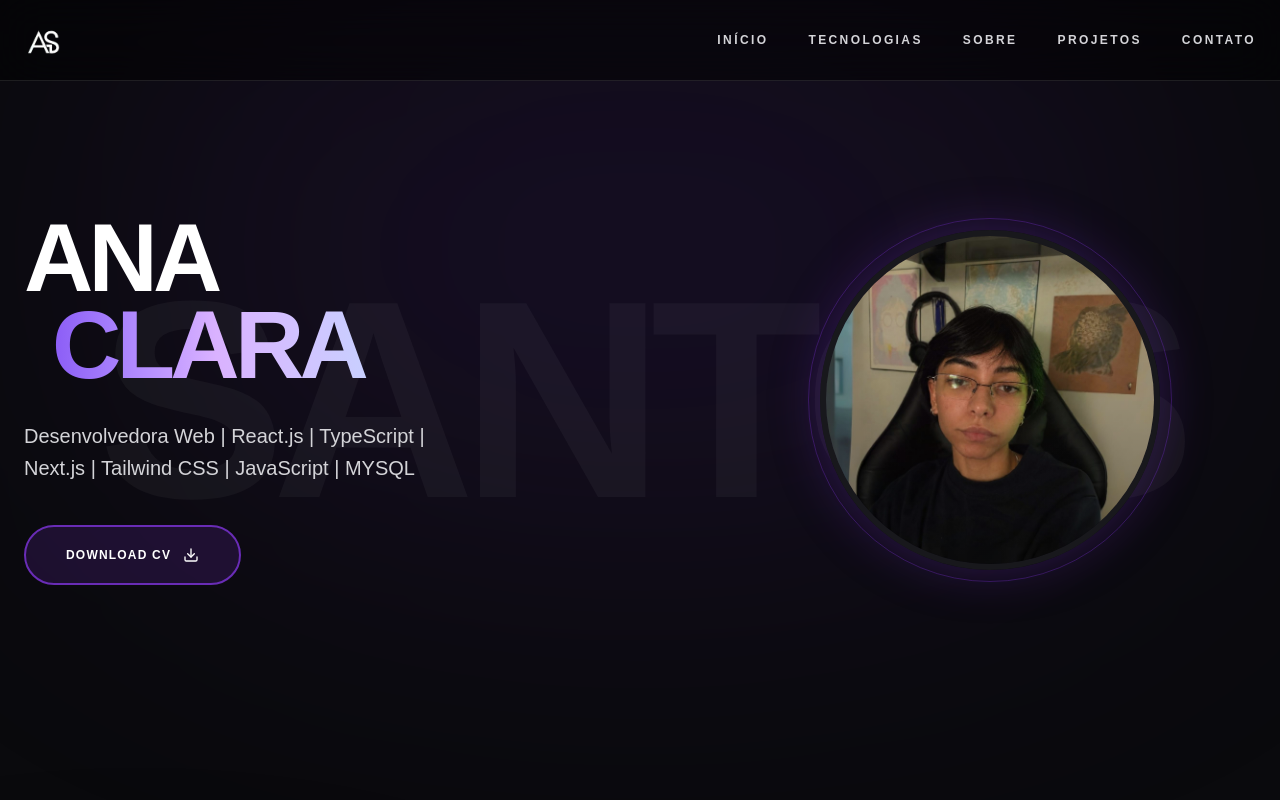
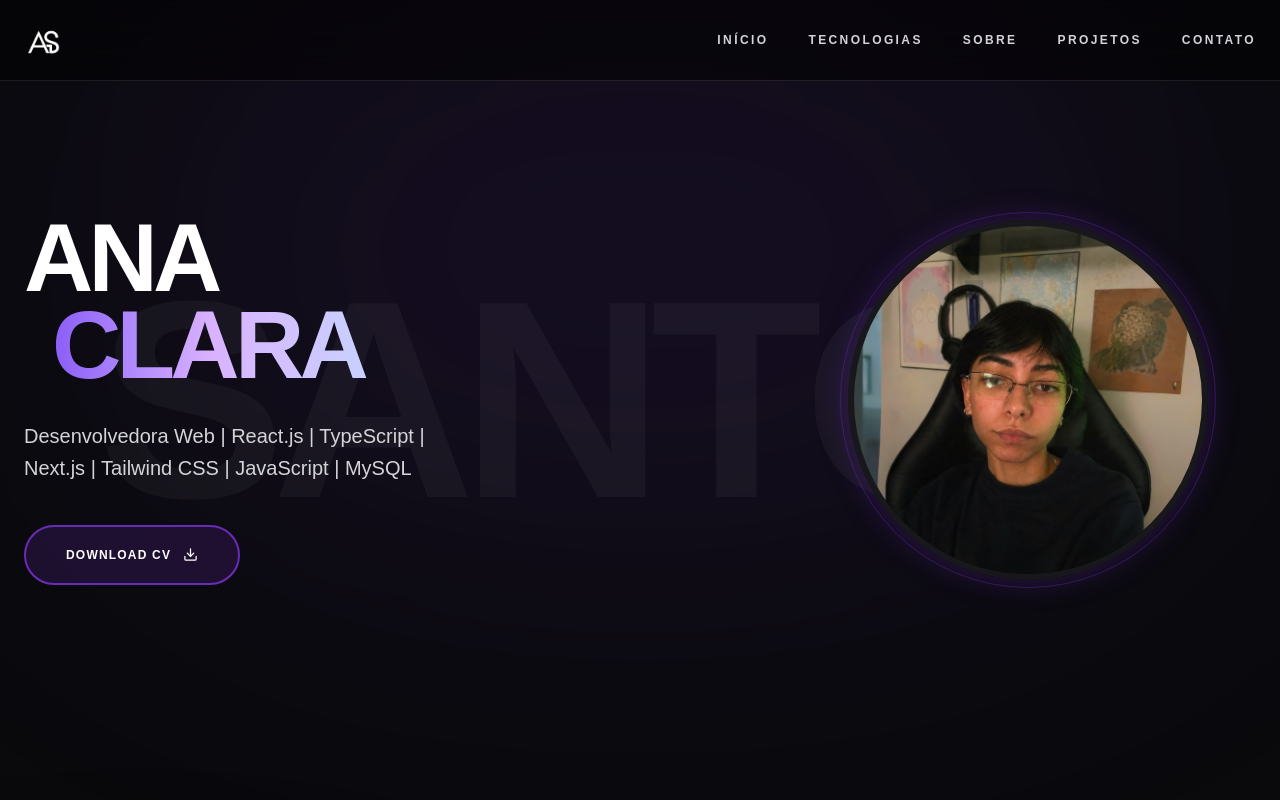
Before and after one commit to AnaClara-S-Pereira/Portfolio, a Next.js app: page / in a window 1280 px wide. Shown: the top 800 px of the page. Built offline with nearby package versions, Linux system fonts and the light colour scheme.

Commit message:
Alinhando responsividade.

```diff
--- a/app/page.tsx
+++ b/app/page.tsx
@@ -17,26 +17,23 @@ const tecnologias = [
   { nome: "Git", src: "https://cdn.jsdelivr.net/gh/devicons/devicon@latest/icons/git/git-original.svg" },
   { nome: "PHP", src: "https://cdn.jsdelivr.net/gh/devicons/devicon@latest/icons/php/php-original.svg" },
   { nome: "MySQL", src: "https://cdn.jsdelivr.net/gh/devicons/devicon@latest/icons/mysql/mysql-original.svg" },
-
 ];
 
 export default function PortfolioHub() {
   return (
     <div className="bg-[#0a0a0d] min-h-screen text-zinc-200 font-sans selection:bg-[#692CB6]/40 selection:text-white overflow-x-hidden relative">
-
-      {/* GLOWS DE ILUMINAÇÃO DE FUNDO */}
-      <div className="absolute top-0 left-1/2 -translate-x-1/2 w-[1000px] h-[500px] bg-[#692CB6]/15 blur-[160px] pointer-events-none rounded-full" />
-      <div className="absolute top-[35%] -left-40 w-[600px] h-[600px] bg-purple-900/15 blur-[180px] pointer-events-none rounded-full" />
-      <div className="absolute top-[70%] -right-40 w-[600px] h-[600px] bg-[#692CB6]/15 blur-[180px] pointer-events-none rounded-full" />
+      <div className="absolute top-0 left-1/2 -translate-x-1/2 w-full max-w-[1000px] h-[300px] md:h-[500px] bg-[#692CB6]/15 blur-[120px] md:blur-[160px] pointer-events-none rounded-full" />
+      <div className="absolute top-[35%] -left-40 w-[300px] md:w-[600px] h-[300px] md:h-[600px] bg-purple-900/15 blur-[120px] md:blur-[180px] pointer-events-none rounded-full" />
+      <div className="absolute top-[70%] -right-40 w-[300px] md:w-[600px] h-[300px] md:h-[600px] bg-[#692CB6]/15 blur-[120px] md:blur-[180px] pointer-events-none rounded-full" />
 
       {/* NAVBAR */}
       <nav className="fixed top-0 w-full z-50 border-b border-white/10 backdrop-blur-xl bg-black/50 transition-all duration-300">
-        <div className="max-w-7xl mx-auto px-6 h-20 flex justify-between items-center">
-          <div className="relative w-10 h-10 hover:opacity-80 transition-opacity cursor-pointer">
+        <div className="max-w-7xl mx-auto px-4 sm:px-6 h-16 md:h-20 flex justify-between items-center">
+          <div className="relative w-8 h-8 md:w-10 md:h-10 hover:opacity-80 transition-opacity cursor-pointer">
             <Image src="/logo.png" alt="A.S" fill sizes="40px" className="object-contain" />
           </div>
 
-          <div className="hidden md:flex gap-10 text-xs font-semibold uppercase tracking-[0.2em] text-zinc-300">
+          <div className="hidden md:flex gap-6 lg:gap-10 text-xs font-semibold uppercase tracking-[0.2em] text-zinc-300">
             <a href="#home" className="hover:text-white hover:drop-shadow-[0_0_8px_rgba(255,255,255,0.5)] transition-all">Início</a>
             <a href="#tecnologias" className="hover:text-white hover:drop-shadow-[0_0_8px_rgba(255,255,255,0.5)] transition-all">Tecnologias</a>
             <a href="#sobre" className="hover:text-white hover:drop-shadow-[0_0_8px_rgba(255,255,255,0.5)] transition-all">Sobre</a>
@@ -46,68 +43,74 @@ export default function PortfolioHub() {
         </div>
       </nav>
 
-      {/* HERO / HEADER */}
-      <header id="home" className="relative min-h-screen flex items-center justify-center pt-24 pb-12 md:py-0 px-6 overflow-hidden">
-        <div className="absolute inset-0 flex items-center justify-center overflow-hidden pointer-events-none select-none z-0">
-          <h1 className="text-[17vw] md:text-[22vw] font-black text-white/[0.04] leading-none uppercase tracking-tighter whitespace-nowrap">
+      {/* HEADER */}
+      <header id="home" className="relative min-h-[85vh] md:min-h-screen flex items-center justify-center pt-24 pb-12 md:py-0 px-4 sm:px-6 overflow-hidden">
+        {/* SANTOS de fundo apenas no desktop */}
+        <div className="absolute inset-0 hidden md:flex items-center justify-center overflow-hidden pointer-events-none select-none z-0">
+          <h1 className="text-[22vw] font-black text-white/[0.04] leading-none uppercase tracking-tighter whitespace-nowrap">
             SANTOS
           </h1>
         </div>
 
-        <div className="max-w-7xl w-full flex flex-col md:flex-row items-center justify-between relative z-10 gap-10 md:gap-0">
+        <div className="max-w-7xl w-full flex flex-col-reverse md:flex-row items-center justify-between relative z-10 gap-6 md:gap-0">
+
+          {/* TEXTOS E BOTÃO */}
           <div className="flex flex-col items-center md:items-start text-center md:text-left z-20">
-            <h1 className="text-6xl md:text-8xl font-black text-white mb-2 tracking-tighter leading-[0.9]">
+            <h1 className="text-4xl sm:text-6xl md:text-8xl font-black text-white mb-2 tracking-tighter leading-[0.95] md:leading-[0.9]">
               ANA <br />
-              <span className="text-transparent md:ml-7 bg-clip-text bg-gradient-to-r from-[#8B5CF6] via-purple-300 to-indigo-200 pr-4">
+              <span className="text-transparent md:ml-7 bg-clip-text bg-gradient-to-r from-[#8B5CF6] via-purple-300 to-indigo-200 pr-2">
                 CLARA
               </span>
             </h1>
-            <p className="text-zinc-300 text-lg md:text-xl font-medium mt-6 mb-10 max-w-md leading-relaxed">
-              Desenvolvedora Web | React.js | TypeScript | Next.js | Tailwind CSS | JavaScript | MYSQL
+            <p className="text-zinc-300 text-xs sm:text-base md:text-xl font-medium mt-2 md:mt-6 mb-6 md:mb-10 max-w-xs sm:max-w-md leading-relaxed">
+              Desenvolvedora Web | React.js | TypeScript | Next.js | Tailwind CSS | JavaScript | MySQL
             </p>
 
             <a href="/AnaClaraSantosPereira_Curriculo.pdf" download="Currículo_Ana_Clara_Santos_Pereira.pdf">
-              <button className="flex items-center border-2 border-[#692CB6] gap-3 text-white font-black px-10 py-5 rounded-full uppercase text-xs tracking-widest bg-[#692CB6]/20 hover:bg-[#692CB6] transition-all duration-300 cursor-pointer hover:scale-105 hover:shadow-[0_0_30px_rgba(105,44,182,0.5)]">
+              <button className="flex items-center border-2 border-[#692CB6] gap-3 text-white font-black px-7 py-3 md:px-10 md:py-5 rounded-full uppercase text-[11px] md:text-xs tracking-widest bg-[#692CB6]/20 hover:bg-[#692CB6] transition-all duration-300 cursor-pointer hover:scale-105 hover:shadow-[0_0_30px_rgba(105,44,182,0.5)]">
                 Download CV
-                <Download size={16} />
+                <Download size={15} />
               </button>
             </a>
           </div>
 
-          <div className="relative mt-4 md:mt-0 z-10 -translate-x-10 md:-translate-x-24">
-            <div className="absolute -inset-3 border border-[#692CB6]/40 rounded-full animate-pulse" />
-            <div className="relative w-36 h-36 sm:w-60 sm:h-60 md:w-[340px] md:h-[340px] overflow-hidden rounded-full border-[6px] border-[#18181c] shadow-[0_0_50px_rgba(105,44,182,0.35)] group">
+          {/* FOTO (Menor no mobile para não ocupar a tela toda) */}
+          <div className="relative z-10 md:translate-x-0 lg:-translate-x-12">
+            <div className="absolute -inset-2 border border-[#692CB6]/40 rounded-full animate-pulse" />
+            <div className="relative w-36 h-36 sm:w-48 sm:h-48 md:w-[320px] md:h-[320px] lg:w-[360px] lg:h-[360px] overflow-hidden rounded-full border-[4px] md:border-[6px] border-[#18181c] shadow-[0_0_30px_rgba(105,44,182,0.35)] group">
               <Image
-                src="/eu3.jpeg"
+                src="/AnaClara.jpeg"
                 alt="Ana Clara"
                 fill
                 priority
                 className="cursor-pointer group-hover:scale-105 transition-all duration-700 object-cover"
-                sizes="(max-width: 768px) 144px, 360px"
+                sizes="(max-width: 640px) 144px, (max-width: 768px) 192px, 360px"
               />
-              <div className="absolute inset-0 bg-gradient-to-t from-black via-black/40 to-transparent opacity-30 pointer-events-none" />  </div>
+              <div className="absolute inset-0 bg-gradient-to-t from-black via-transparent to-transparent opacity-30 pointer-events-none" />
+            </div>
           </div>
+
         </div>
       </header>
 
       {/* SEÇÃO TECNOLOGIAS */}
-      <section id="tecnologias" className="py-24 px-6 relative z-10 bg-[#0f0f14]/60 border-y border-white/5 backdrop-blur-sm">
+      <section id="tecnologias" className="py-16 md:py-24 px-4 sm:px-6 relative z-10 bg-[#0f0f14]/60 border-y border-white/5 backdrop-blur-sm">
         <div className="max-w-6xl mx-auto">
-          <div className="flex flex-col items-center mb-16">
+          <div className="flex flex-col items-center mb-10 md:mb-16">
             <span className="text-xs uppercase tracking-[0.3em] text-[#8B5CF6] font-bold mb-2">Stack Técnica</span>
-            <h2 className="text-3xl md:text-5xl font-black text-white tracking-tight">
+            <h2 className="text-2xl sm:text-3xl md:text-5xl font-black text-white tracking-tight text-center">
               Tecnologias & Ferramentas
             </h2>
             <div className="h-1 w-12 bg-gradient-to-r from-[#692CB6] to-purple-400 rounded-full mt-4" />
           </div>
 
-          <div className="flex flex-wrap items-center justify-center gap-8 md:gap-12">
+          <div className="flex flex-wrap items-center justify-center gap-6 sm:gap-8 md:gap-12">
             {tecnologias.map((tech) => (
               <div
                 key={tech.nome}
                 className="group flex flex-col items-center justify-center cursor-pointer transition-all duration-300"
               >
-                <div className="relative w-12 h-12 md:w-14 md:h-14 mb-3 transition-all duration-300 group-hover:-translate-y-2 group-hover:drop-shadow-[0_10px_20px_rgba(139,92,246,0.6)]">
+                <div className="relative w-10 h-10 sm:w-12 sm:h-12 md:w-14 md:h-14 mb-2 md:mb-3 transition-all duration-300 group-hover:-translate-y-2 group-hover:drop-shadow-[0_10px_20px_rgba(139,92,246,0.6)]">
                   <Image
                     src={tech.src}
                     alt={tech.nome}
@@ -116,7 +119,7 @@ export default function PortfolioHub() {
                     unoptimized
                   />
                 </div>
-                <span className="text-xs font-semibold text-zinc-400 group-hover:text-white transition-colors tracking-wide">
+                <span className="text-[11px] sm:text-xs font-semibold text-zinc-400 group-hover:text-white transition-colors tracking-wide">
                   {tech.nome}
                 </span>
               </div>
@@ -126,19 +129,19 @@ export default function PortfolioHub() {
       </section>
 
       {/* SEÇÃO SOBRE MIM */}
-      <section id="sobre" className="relative py-28 px-6">
+      <section id="sobre" className="relative py-16 md:py-28 px-4 sm:px-6">
         <div className="max-w-6xl mx-auto">
-          <div className="flex flex-col items-center mb-16">
+          <div className="flex flex-col items-center mb-10 md:mb-16">
             <span className="text-xs uppercase tracking-[0.3em] text-[#8B5CF6] font-bold mb-2">Minha História</span>
-            <h3 className="text-4xl md:text-6xl font-black text-white tracking-tight">
+            <h3 className="text-3xl sm:text-4xl md:text-6xl font-black text-white tracking-tight text-center">
               Sobre mim
             </h3>
             <div className="h-1 w-16 bg-gradient-to-r from-[#692CB6] to-purple-400 rounded-full mt-4" />
           </div>
 
-          <div className="grid grid-cols-1 lg:grid-cols-2 gap-12 items-center">
-            {/* LADO ESQUERDO: CARD DE CÓDIGO (Mais Iluminado e Nítido) */}
-            <div className="bg-[#15151a] border border-white/15 rounded-2xl p-6 shadow-[0_10px_30px_rgba(0,0,0,0.6)] font-mono text-sm relative overflow-hidden group hover:border-[#8B5CF6]/60 transition-all duration-300">
+          <div className="grid grid-cols-1 lg:grid-cols-2 gap-8 md:gap-12 items-center">
+            {/* CARD DE CÓDIGO */}
+            <div className="bg-[#15151a] border border-white/15 rounded-2xl p-5 sm:p-6 shadow-[0_10px_30px_rgba(0,0,0,0.6)] font-mono text-xs sm:text-sm relative overflow-hidden group hover:border-[#8B5CF6]/60 transition-all duration-300">
               <div className="flex items-center gap-2 mb-4 border-b border-white/10 pb-3">
                 <div className="w-3 h-3 rounded-full bg-red-500/80" />
                 <div className="w-3 h-3 rounded-full bg-yellow-500/80" />
@@ -146,7 +149,7 @@ export default function PortfolioHub() {
                 <span className="text-xs text-zinc-400 ml-2">desenvolvedora.ts</span>
               </div>
 
-              <div className="space-y-2 text-xs md:text-sm leading-relaxed">
+              <div className="space-y-2 leading-relaxed">
                 <p className="text-purple-300"><span className="text-pink-400">const</span> desenvolvedora = &#123;</p>
                 <p className="pl-4 text-zinc-200">nome: <span className="text-emerald-300">&quot;Ana Clara Santos&quot;</span>,</p>
                 <p className="pl-4 text-zinc-200">foco: <span className="text-emerald-300">&quot;Full Stack &amp; UI/UX Design&quot;</span>,</p>
@@ -161,15 +164,15 @@ export default function PortfolioHub() {
               </div>
             </div>
 
-            {/* LADO DIREITO: TEXTO COM MAIS CONTRASTE */}
-            <div className="space-y-6 text-zinc-300 text-md leading-relaxed text-left">
+            {/* LADO DIREITO */}
+            <div className="space-y-4 md:space-y-6 text-zinc-300 text-sm sm:text-base md:text-md leading-relaxed text-left">
               <p>
                 Minha história na tecnologia começou no ensino técnico (AMS), onde aprendi a base de lógica de programação. Hoje, cursando Análise e Desenvolvimento de Sistemas, foco meus projetos na linguagem <span className="text-white font-semibold">React.js, Next.js e TypeScript</span>.
               </p>
               <p>
                 Gosto de pensar em problemas reais e transformar em interfaces <span className="text-white font-medium">autênticas, bonitas e fáceis de usar</span>. Para mim, o código só faz sentido quando resolve alguma dor de verdade ou ajuda um grupo de pessoas que realmente precisa.
               </p>
-              <p className="text-base text-zinc-400">
+              <p className="text-zinc-400">
                 Estou sempre criando projetos práticos para evoluir e quero trocar experiências com times que também acreditam em tecnologia com propósito.
               </p>
             </div>
@@ -178,11 +181,11 @@ export default function PortfolioHub() {
       </section>
 
       {/* PROJETOS */}
-      <section id="portfolios" className="py-28 px-6 bg-[#0e0e12] border-y border-white/10 relative">
+      <section id="portfolios" className="py-16 md:py-28 px-4 sm:px-6 bg-[#0e0e12] border-y border-white/10 relative">
         <div className="max-w-7xl mx-auto w-full">
-          <div className="flex flex-col items-center mb-16">
+          <div className="flex flex-col items-center mb-10 md:mb-16">
             <span className="text-xs uppercase tracking-[0.3em] text-[#8B5CF6] font-bold mb-2">Portfólio</span>
-            <h2 className="text-4xl md:text-6xl font-black text-white tracking-tight">
+            <h2 className="text-3xl sm:text-4xl md:text-6xl font-black text-white tracking-tight text-center">
               Projetos em Destaque
             </h2>
             <div className="h-1 w-16 bg-gradient-to-r from-[#692CB6] to-purple-400 rounded-full mt-4" />
@@ -200,32 +203,32 @@ export default function PortfolioHub() {
       </section>
 
       {/* CONTATO */}
-      <section id="contato" className="w-full py-24 px-6 relative">
-        <div className="max-w-5xl mx-auto bg-gradient-to-r from-[#181820] via-[#121218] to-[#181820] border border-white/15 rounded-2xl p-8 md:p-12 backdrop-blur-2xl shadow-[0_10px_40px_rgba(0,0,0,0.7)]">
+      <section id="contato" className="w-full py-16 md:py-24 px-4 sm:px-6 relative">
+        <div className="max-w-5xl mx-auto bg-gradient-to-r from-[#181820] via-[#121218] to-[#181820] border border-white/15 rounded-2xl p-6 sm:p-8 md:p-12 backdrop-blur-2xl shadow-[0_10px_40px_rgba(0,0,0,0.7)]">
           <div className="flex flex-col md:flex-row items-center justify-between gap-8 text-center md:text-left">
             <div className="max-w-xl">
               <span className="text-xs uppercase tracking-[0.3em] text-[#8B5CF6] font-bold mb-2 block">
                 Vamos Conversar?
               </span>
-              <h2 className="text-3xl md:text-4xl font-black text-white tracking-wide mb-3">
+              <h2 className="text-2xl sm:text-3xl md:text-4xl font-black text-white tracking-wide mb-3">
                 Entre em Contato
               </h2>
-              <p className="text-zinc-300 text-sm md:text-base leading-relaxed">
+              <p className="text-zinc-300 text-xs sm:text-sm md:text-base leading-relaxed">
                 Sinta-se à vontade para enviar uma mensagem sobre parcerias, oportunidades ou para trocar uma ideia!
               </p>
             </div>
 
-            <div className="flex flex-col items-center md:items-end gap-6 shrink-0">
+            <div className="flex flex-col items-center md:items-end gap-5 w-full md:w-auto shrink-0">
               <a
                 href="mailto:pereira.anaclara1303@gmail.com"
-                className="flex items-center gap-3 bg-[#692CB6]/20 border border-[#8B5CF6]/40 hover:border-[#8B5CF6] px-6 py-3.5 rounded-full text-xs md:text-sm font-semibold text-white transition-all hover:bg-[#692CB6] hover:scale-105"
+                className="flex items-center justify-center gap-2 sm:gap-3 bg-[#692CB6]/20 border border-[#8B5CF6]/40 hover:border-[#8B5CF6] px-4 sm:px-6 py-3 sm:py-3.5 rounded-full text-[11px] sm:text-xs md:text-sm font-semibold text-white transition-all hover:bg-[#692CB6] hover:scale-105 w-full sm:w-auto overflow-hidden text-ellipsis whitespace-nowrap"
               >
-                <Mail size={18} className="text-purple-300" />
-                <span>pereira.anaclara1303@gmail.com</span>
+                <Mail size={16} className="text-purple-300 shrink-0" />
+                <span className="truncate">pereira.anaclara1303@gmail.com</span>
               </a>
 
-              {/* REDES SOCIAIS ALINHADAS */}
-              <div className="flex gap-4 items-center">
+              {/* REDES SOCIAIS */}
+              <div className="flex gap-4 items-center justify-center">
                 <a
                   href="https://www.linkedin.com/in/ana-pereira-dev/"
                   target="_blank"
@@ -249,8 +252,8 @@ export default function PortfolioHub() {
       </section>
 
       {/* FOOTER */}
-      <footer className="py-8 text-center bg-[#07070a] border-t border-white/10">
-        <p className="text-[11px] tracking-widest uppercase text-zinc-400">
+      <footer className="py-6 sm:py-8 text-center bg-[#07070a] border-t border-white/10 px-4">
+        <p className="text-[10px] sm:text-[11px] tracking-widest uppercase text-zinc-400">
           © 2026 - Desenvolvido por Ana Clara Santos. Todos os direitos reservados.
         </p>
       </footer>
```
Also changed, not shown: public/AnaClara.jpeg (added), public/eu3.jpeg (deleted).
